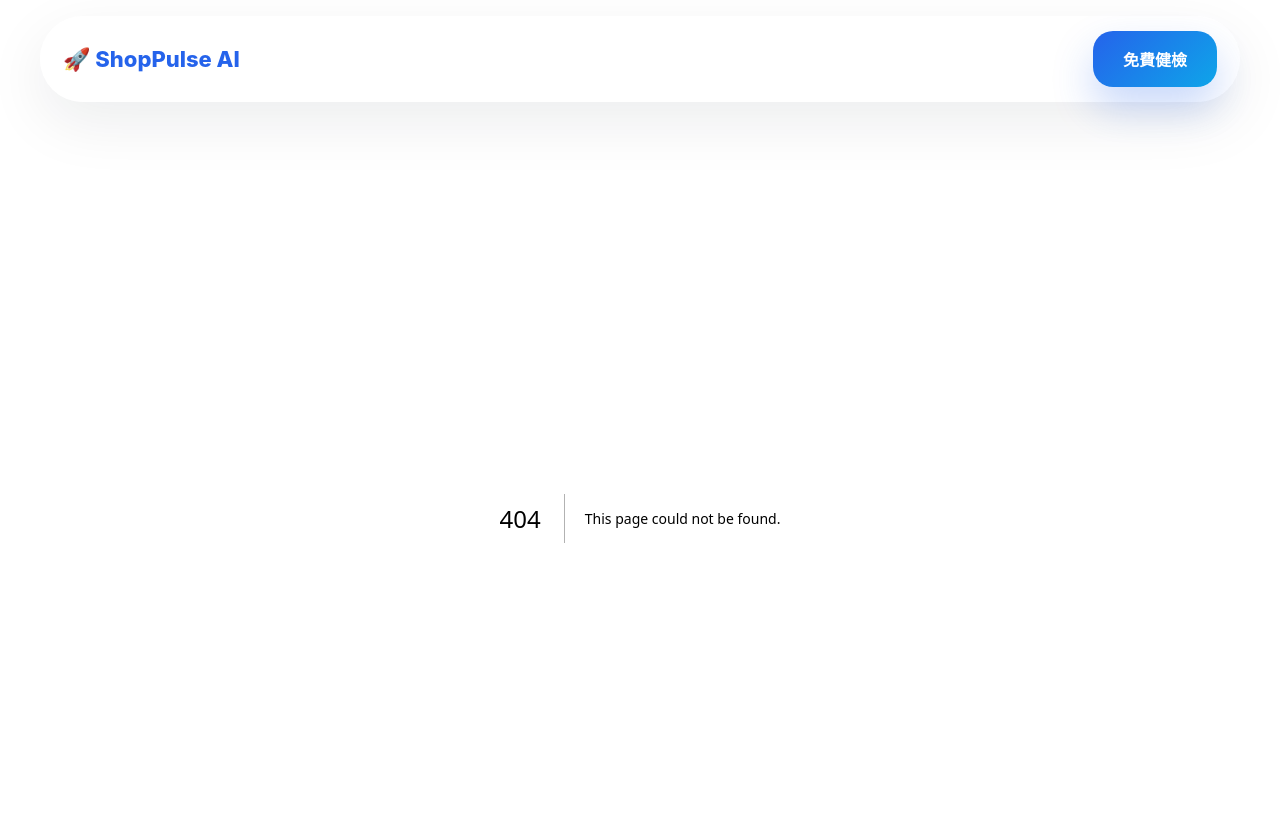
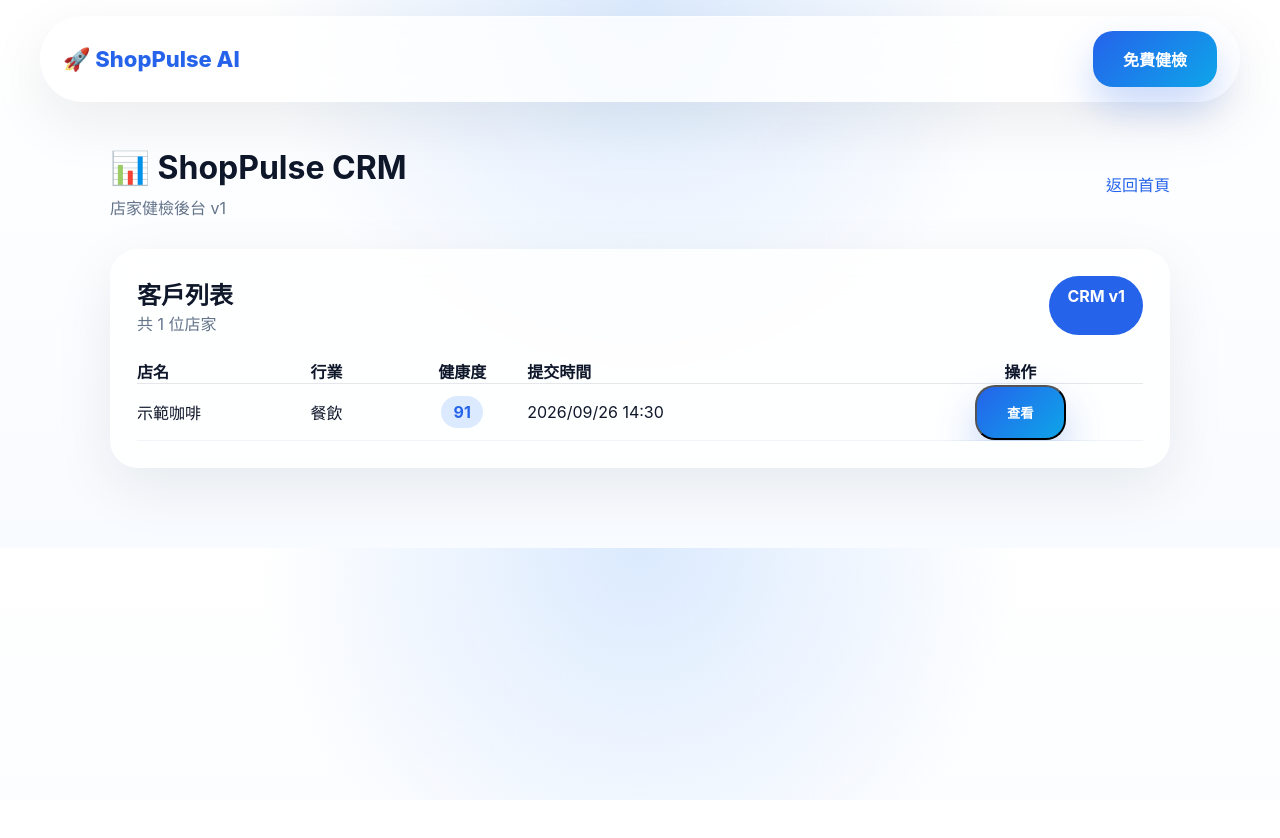
Before and after one commit to aimvp666-cloud/ShopPulseAI, a Next.js app: page /admin in a window 1280 px wide. Before the commit this address had no page. Shown: the top 838 px of the page. After the commit the page ends 800 px from the top, so only its background shows below. Built offline with nearby package versions, Linux system fonts and the light colour scheme.

Commit message:
Create page.tsx

```diff
--- /dev/null
+++ b/app/admin/page.tsx
@@ -0,0 +1,209 @@
+
+"use client";
+
+import { useEffect, useState } from "react";
+import Link from "next/link";
+
+type Lead = {
+  store: string;
+  industry: string;
+  score: number;
+  date: string;
+};
+
+export default function AdminPage() {
+  const [leads, setLeads] = useState<Lead[]>([]);
+  const [selected, setSelected] = useState<Lead | null>(null);
+
+  useEffect(() => {
+    const raw = sessionStorage.getItem("shoppulse_form");
+
+    if (raw) {
+      const form = JSON.parse(raw);
+
+      setLeads([
+        {
+          store: form.store || "未命名店家",
+          industry: form.industry || "未分類",
+          score: 86,
+          date: new Date().toLocaleString("zh-TW"),
+        },
+      ]);
+    } else {
+      setLeads([
+        {
+          store: "示範咖啡",
+          industry: "餐飲",
+          score: 91,
+          date: "2026/09/26 14:30",
+        },
+      ]);
+    }
+  }, []);
+
+  return (
+    <main
+      style={{
+        maxWidth: "1100px",
+        margin: "0 auto",
+        padding: "30px 20px 80px",
+      }}
+    >
+      <div
+        style={{
+          display: "flex",
+          justifyContent: "space-between",
+          alignItems: "center",
+          marginBottom: "30px",
+        }}
+      >
+        <div>
+          <h1 style={{ margin: 0 }}>📊 ShopPulse CRM</h1>
+          <p style={{ color: "#64748b", marginTop: "8px" }}>
+            店家健檢後台 v1
+          </p>
+        </div>
+
+        <Link href="/" style={{ color: "#2563eb" }}>
+          返回首頁
+        </Link>
+      </div>
+
+      <div className="glass" style={{ borderRadius: "28px", padding: "26px" }}>
+        <div
+          style={{
+            display: "flex",
+            justifyContent: "space-between",
+            marginBottom: "24px",
+          }}
+        >
+          <div>
+            <h2 style={{ margin: 0 }}>客戶列表</h2>
+            <p style={{ color: "#64748b" }}>
+              共 {leads.length} 位店家
+            </p>
+          </div>
+
+          <div
+            style={{
+              background: "#2563eb",
+              color: "white",
+              padding: "10px 18px",
+              borderRadius: "999px",
+              fontWeight: 700,
+            }}
+          >
+            CRM v1
+          </div>
+        </div>
+
+        <div style={{ overflowX: "auto" }}>
+          <table
+            style={{
+              width: "100%",
+              borderCollapse: "collapse",
+            }}
+          >
+            <thead>
+              <tr
+                style={{
+                  borderBottom: "1px solid #e5e7eb",
+                }}
+              >
+                <th align="left">店名</th>
+                <th align="left">行業</th>
+                <th align="center">健康度</th>
+                <th align="left">提交時間</th>
+                <th align="center">操作</th>
+              </tr>
+            </thead>
+
+            <tbody>
+              {leads.map((lead, index) => (
+                <tr
+                  key={index}
+                  style={{
+                    borderBottom: "1px solid #f1f5f9",
+                  }}
+                >
+                  <td style={{ padding: "16px 0" }}>
+                    {lead.store}
+                  </td>
+
+                  <td>{lead.industry}</td>
+
+                  <td align="center">
+                    <span
+                      style={{
+                        background: "#dbeafe",
+                        color: "#2563eb",
+                        padding: "6px 12px",
+                        borderRadius: "999px",
+                        fontWeight: 700,
+                      }}
+                    >
+                      {lead.score}
+                    </span>
+                  </td>
+
+                  <td>{lead.date}</td>
+
+                  <td align="center">
+                    <button
+                      className="btn-primary"
+                      onClick={() => setSelected(lead)}
+                    >
+                      查看
+                    </button>
+                  </td>
+                </tr>
+              ))}
+            </tbody>
+          </table>
+        </div>
+      </div>
+
+      {selected && (
+        <div
+          style={{
+            position: "fixed",
+            inset: 0,
+            background: "rgba(15,23,42,.35)",
+            display: "flex",
+            justifyContent: "center",
+            alignItems: "center",
+            padding: "20px",
+          }}
+          onClick={() => setSelected(null)}
+        >
+          <div
+            className="glass"
+            style={{
+              width: "100%",
+              maxWidth: "420px",
+              borderRadius: "28px",
+              padding: "30px",
+            }}
+            onClick={(e) => e.stopPropagation()}
+          >
+            <h2>{selected.store}</h2>
+
+            <p>🏷️ {selected.industry}</p>
+
+            <p>⭐ 健康度：{selected.score}</p>
+
+            <p>📅 {selected.date}</p>
+
+            <button
+              className="btn-primary"
+              style={{ width: "100%", marginTop: "20px" }}
+              onClick={() => setSelected(null)}
+            >
+              關閉
+            </button>
+          </div>
+        </div>
+      )}
+    </main>
+  );
+}
```
